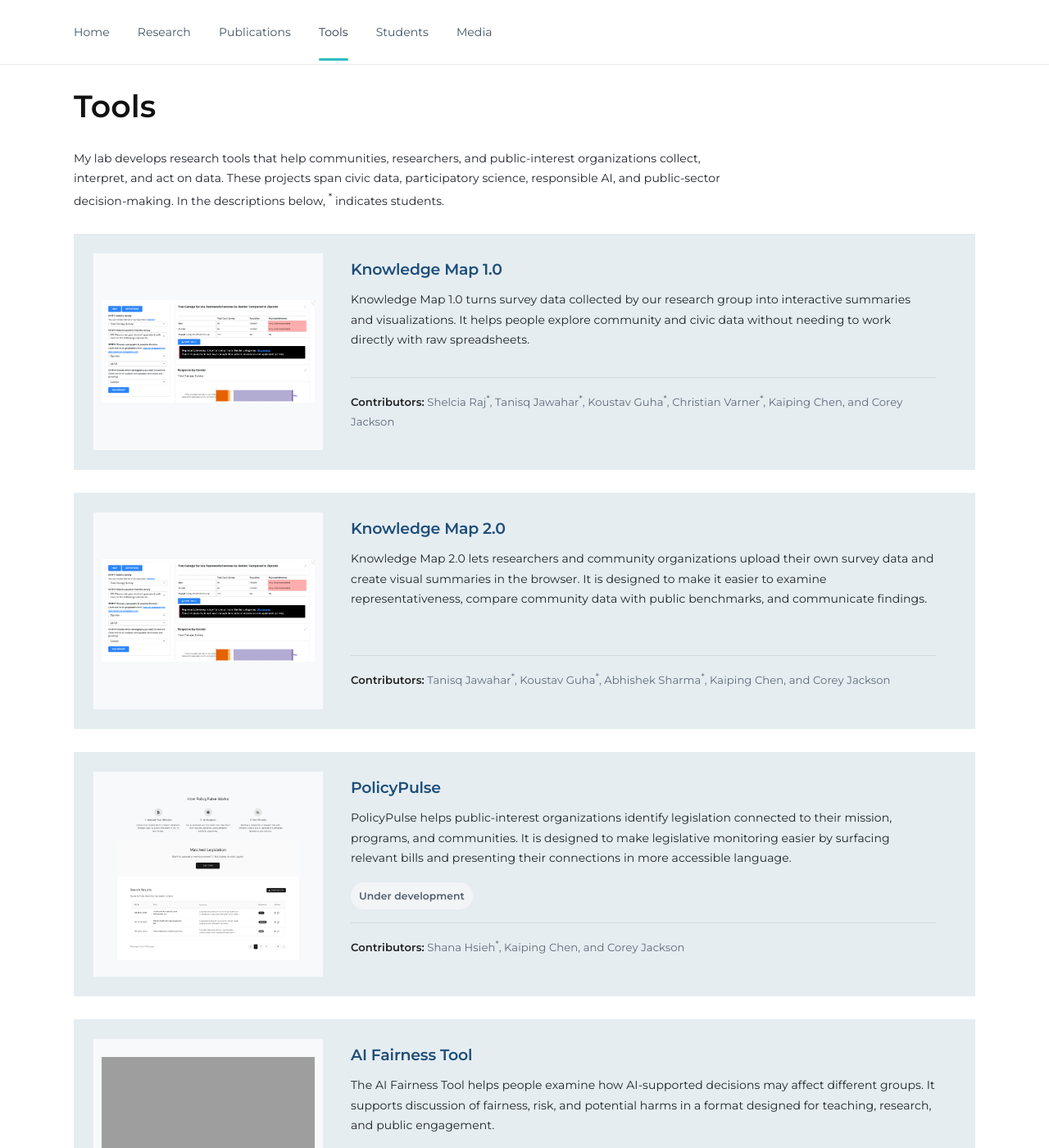
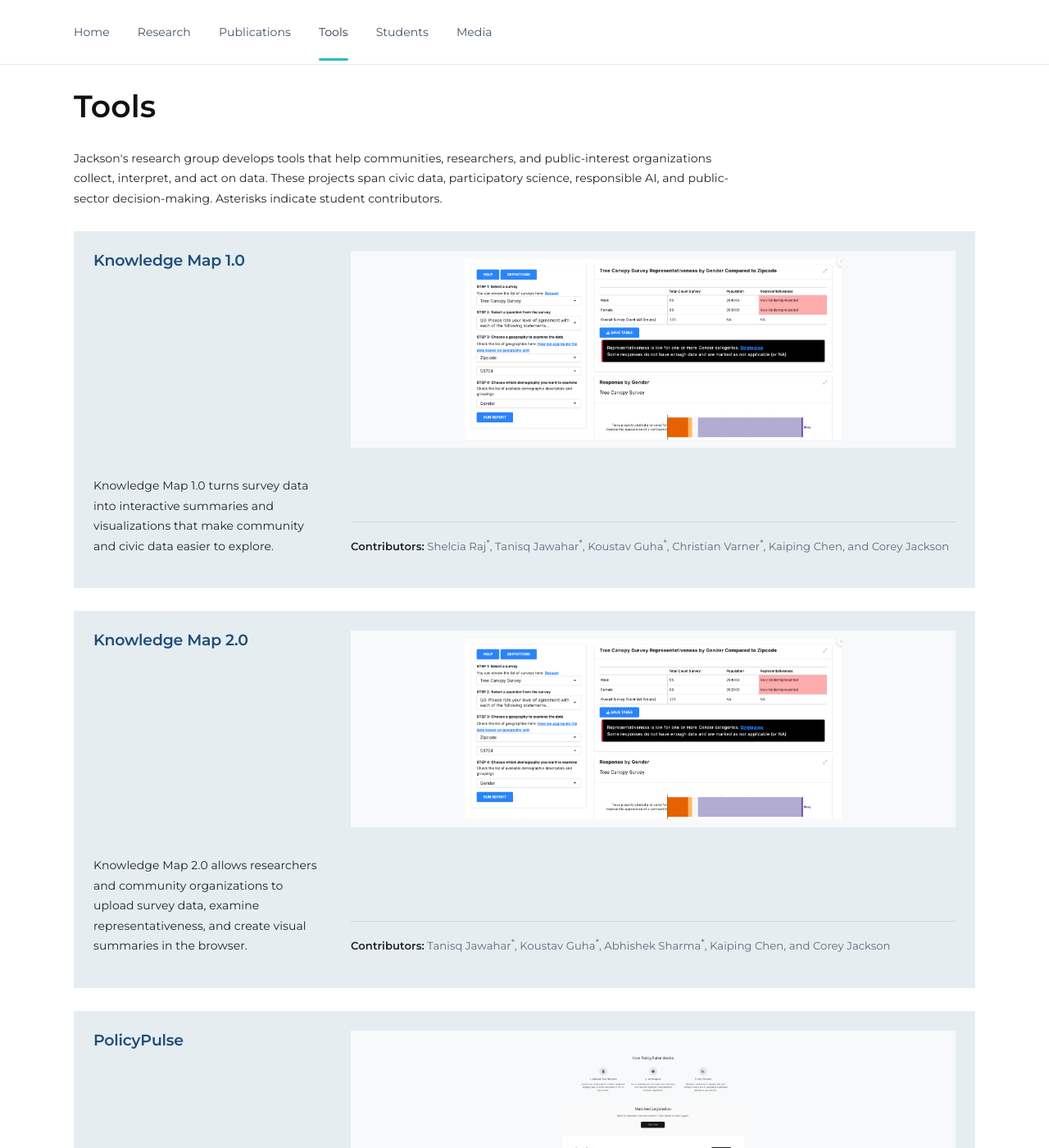
Before and after one commit to cjacks04/cjacks04.github.io, a Jekyll site: the page built from tools.md, in a window 1280 px wide and 1400 px high. Shown: the whole window at 82% size. Built offline with Jekyll 4.4.1, drawn with Linux system fonts in a browser that asks for light colours; nearby versions of some CDN libraries; a style sheet for code colours, icons or effects is not loaded; some of the changed text lies outside the part shown; grey boxes are pictures that could not be loaded.

Commit message:
Redesign tools page as two-column image grid

```diff
--- a/tools.md
+++ b/tools.md
@@ -8,79 +8,46 @@ extra_css: /assets/css/tools.css
 <div class="research-page tools-page">
 
   <div class="research-intro">
-    <p>
-      My lab develops research tools that help communities, researchers, and public-interest organizations collect, interpret, and act on data. These projects span civic data, participatory science, responsible AI, and public-sector decision-making. In the descriptions below, <sup>*</sup> indicates students.
-    </p>
+    <p>Jackson's research group develops tools that help communities, researchers, and public-interest organizations collect, interpret, and act on data. These projects span civic data, participatory science, responsible AI, and public-sector decision-making. Asterisks indicate student contributors.</p>
   </div>
 
   <div class="tools-grid">
 
     <article class="tool-card">
-      <a class="tool-card-image" href="https://connect.doit.wisc.edu/knowledge-map/" target="_blank" rel="noopener">
-        <img src="/assets/img/tools/knowledgemap-interface.png" alt="Screenshot of the Knowledge Map 1.0 interface" />
-      </a>
-      <div class="tool-card-body">
-        <h2><a href="https://connect.doit.wisc.edu/knowledge-map/" target="_blank" rel="noopener">Knowledge Map 1.0</a></h2>
-        <p>
-          Knowledge Map 1.0 turns survey data collected by our research group into interactive summaries and visualizations. It helps people explore community and civic data without needing to work directly with raw spreadsheets.
-        </p>
-        <p class="tool-contributors"><strong>Contributors:</strong> Shelcia Raj<sup>*</sup>, Tanisq Jawahar<sup>*</sup>, Koustav Guha<sup>*</sup>, Christian Varner<sup>*</sup>, Kaiping Chen, and Corey Jackson</p>
-      </div>
+      <h2><a href="https://connect.doit.wisc.edu/knowledge-map/" target="_blank" rel="noopener">Knowledge Map 1.0</a></h2>
+      <a class="tool-card-image" href="https://connect.doit.wisc.edu/knowledge-map/" target="_blank" rel="noopener"><img src="/assets/img/tools/knowledgemap-interface.png" alt="Screenshot of the Knowledge Map 1.0 interface" /></a>
+      <p class="tool-description">Knowledge Map 1.0 turns survey data into interactive summaries and visualizations that make community and civic data easier to explore.</p>
+      <p class="tool-contributors"><strong>Contributors:</strong> Shelcia Raj<sup>*</sup>, Tanisq Jawahar<sup>*</sup>, Koustav Guha<sup>*</sup>, Christian Varner<sup>*</sup>, Kaiping Chen, and Corey Jackson</p>
     </article>
 
     <article class="tool-card">
-      <a class="tool-card-image" href="https://ccs-map-v2.vercel.app/" target="_blank" rel="noopener">
-        <img src="/assets/img/tools/knowledgemap-interface.png" alt="Screenshot of the Knowledge Map 2.0 interface" />
-      </a>
-      <div class="tool-card-body">
-        <h2><a href="https://ccs-map-v2.vercel.app/" target="_blank" rel="noopener">Knowledge Map 2.0</a></h2>
-        <p>
-          Knowledge Map 2.0 lets researchers and community organizations upload their own survey data and create visual summaries in the browser. It is designed to make it easier to examine representativeness, compare community data with public benchmarks, and communicate findings.
-        </p>
-        <p class="tool-contributors"><strong>Contributors:</strong> Tanisq Jawahar<sup>*</sup>, Koustav Guha<sup>*</sup>, Abhishek Sharma<sup>*</sup>, Kaiping Chen, and Corey Jackson</p>
-      </div>
+      <h2><a href="https://ccs-map-v2.vercel.app/" target="_blank" rel="noopener">Knowledge Map 2.0</a></h2>
+      <a class="tool-card-image" href="https://ccs-map-v2.vercel.app/" target="_blank" rel="noopener"><img src="/assets/img/tools/knowledgemap-interface.png" alt="Screenshot of the Knowledge Map 2.0 interface" /></a>
+      <p class="tool-description">Knowledge Map 2.0 allows researchers and community organizations to upload survey data, examine representativeness, and create visual summaries in the browser.</p>
+      <p class="tool-contributors"><strong>Contributors:</strong> Tanisq Jawahar<sup>*</sup>, Koustav Guha<sup>*</sup>, Abhishek Sharma<sup>*</sup>, Kaiping Chen, and Corey Jackson</p>
     </article>
 
     <article class="tool-card">
-      <a class="tool-card-image" href="https://github.com/madcollab-jrg/vcrge/tree/main/policypulse" target="_blank" rel="noopener">
-        <img src="/assets/img/tools/pulse.png" alt="Screenshot of the PolicyPulse interface" />
-      </a>
-      <div class="tool-card-body">
-        <h2><a href="https://github.com/madcollab-jrg/vcrge/tree/main/policypulse" target="_blank" rel="noopener">PolicyPulse</a></h2>
-        <p>
-          PolicyPulse helps public-interest organizations identify legislation connected to their mission, programs, and communities. It is designed to make legislative monitoring easier by surfacing relevant bills and presenting their connections in more accessible language.
-        </p>
-        <p class="tool-status">Under development</p>
-        <p class="tool-contributors"><strong>Contributors:</strong> Shana Hsieh<sup>*</sup>, Kaiping Chen, and Corey Jackson</p>
-      </div>
+      <h2><a href="https://github.com/madcollab-jrg/vcrge/tree/main/policypulse" target="_blank" rel="noopener">PolicyPulse</a></h2>
+      <a class="tool-card-image" href="https://github.com/madcollab-jrg/vcrge/tree/main/policypulse" target="_blank" rel="noopener"><img src="/assets/img/tools/pulse.png" alt="Screenshot of the PolicyPulse interface" /></a>
+      <p class="tool-description">PolicyPulse helps public-interest organizations identify legislation connected to their missions, programs, and communities.</p>
+      <p class="tool-status">Under development</p>
+      <p class="tool-contributors"><strong>Contributors:</strong> Shana Hsieh<sup>*</sup>, Kaiping Chen, and Corey Jackson</p>
     </article>
 
     <article class="tool-card">
-      <a class="tool-card-image" href="https://ai-fairness.vercel.app/" target="_blank" rel="noopener">
-        <img src="/assets/img/tools/audit-interface.png" alt="Screenshot of the AI Fairness Tool interface" />
-      </a>
-      <div class="tool-card-body">
-        <h2><a href="https://ai-fairness.vercel.app/" target="_blank" rel="noopener">AI Fairness Tool</a></h2>
-        <p>
-          The AI Fairness Tool helps people examine how AI-supported decisions may affect different groups. It supports discussion of fairness, risk, and potential harms in a format designed for teaching, research, and public engagement.
-        </p>
-        <p class="tool-contributors"><strong>Contributors:</strong> Shelcia Raj<sup>*</sup>, Tallal Ahmad<sup>*</sup>, and Corey Jackson</p>
-      </div>
+      <h2><a href="https://ai-fairness.vercel.app/" target="_blank" rel="noopener">AI Fairness Tool</a></h2>
+      <a class="tool-card-image" href="https://ai-fairness.vercel.app/" target="_blank" rel="noopener"><img src="/assets/img/tools/audit-interface.png" alt="Screenshot of the AI Fairness Tool interface" /></a>
+      <p class="tool-description">The AI Fairness Tool supports structured examination of how AI-supported decisions may affect different groups in teaching, research, and public-engagement settings.</p>
+      <p class="tool-contributors"><strong>Contributors:</strong> Shelcia Raj<sup>*</sup>, Tallal Ahmad<sup>*</sup>, and Corey Jackson</p>
     </article>
 
     <article class="tool-card">
-      <a class="tool-card-image" href="https://civic-in-wisconsin.framer.website/" target="_blank" rel="noopener">
-        <img src="/assets/img/tools/civic engagement.png" alt="Screenshot of the Civic in Wisconsin website" />
-      </a>
-      <div class="tool-card-body">
-        <h2><a href="https://civic-in-wisconsin.framer.website/" target="_blank" rel="noopener">Civic in Wisconsin</a></h2>
-        <p>
-          Civic in Wisconsin highlights civic technology, civic data, and public-interest computing work across the state. It gives students, researchers, community organizations, and public-sector partners an accessible place to discover local projects and resources.
-        </p>
-        <p class="tool-contributors"><strong>Contributors:</strong> Chris Chen<sup>*</sup>, Kaiping Chen, and Corey Jackson</p>
-      </div>
+      <h2><a href="https://civic-in-wisconsin.framer.website/" target="_blank" rel="noopener">Civic in Wisconsin</a></h2>
+      <a class="tool-card-image" href="https://civic-in-wisconsin.framer.website/" target="_blank" rel="noopener"><img src="/assets/img/tools/civic engagement.png" alt="Screenshot of the Civic in Wisconsin website" /></a>
+      <p class="tool-description">Civic in Wisconsin highlights civic technology, civic data, and public-interest computing projects and resources across Wisconsin.</p>
+      <p class="tool-contributors"><strong>Contributors:</strong> Chris Chen<sup>*</sup>, Kaiping Chen, and Corey Jackson</p>
     </article>
 
   </div>
-
 </div>
```
